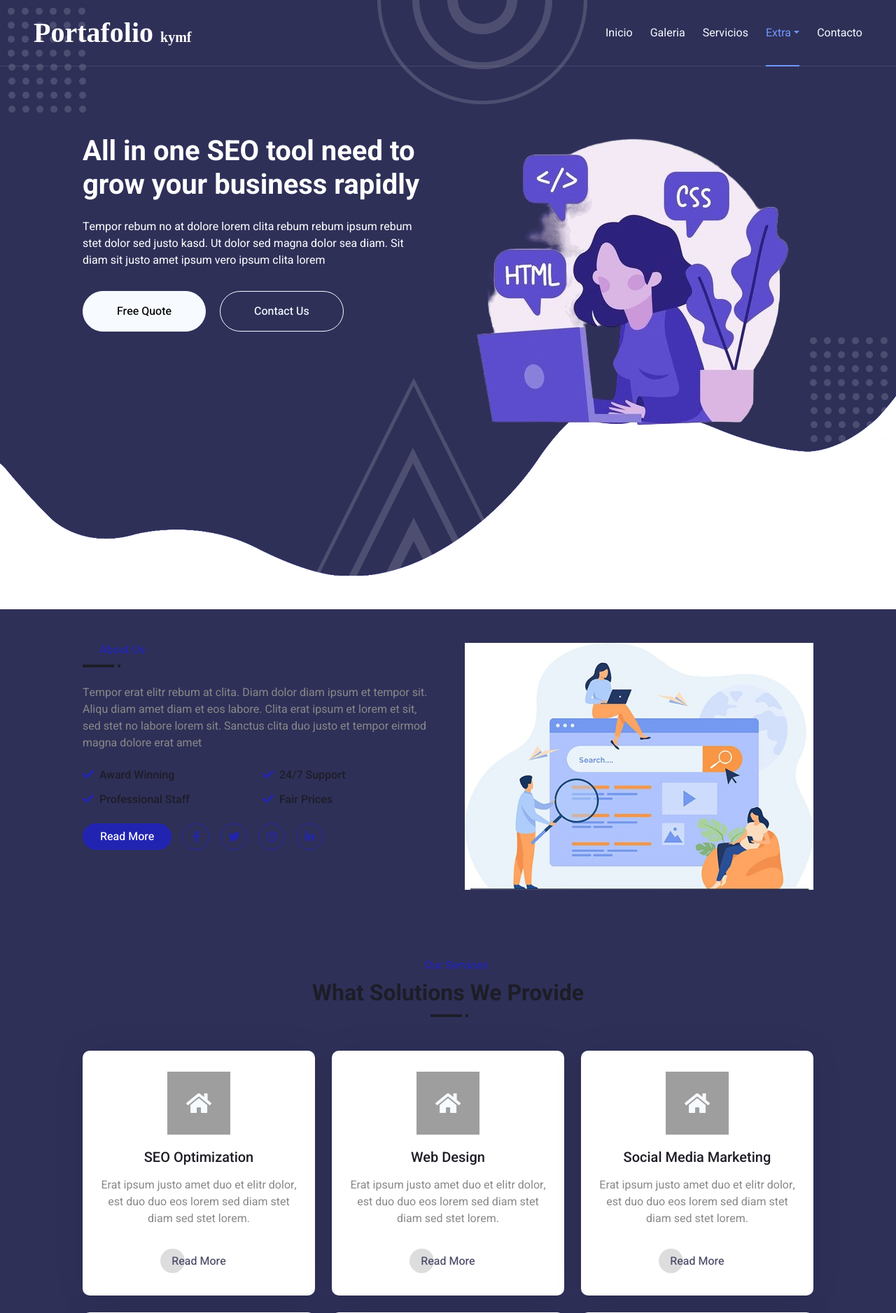
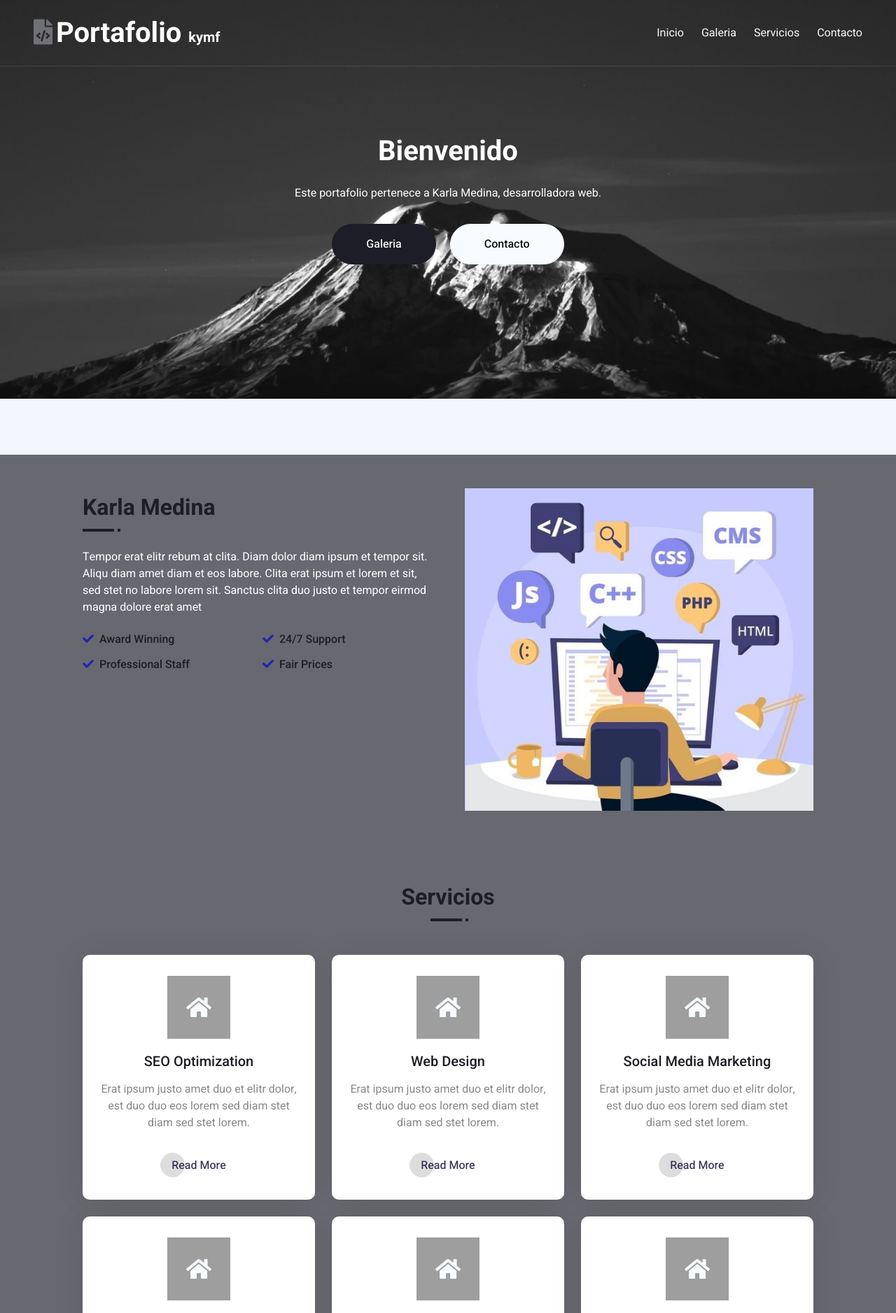
Before and after one commit to KarlaMedina97/portafolio, a PHP site: page / in a window 1280 px wide. Shown: the top 1877 px of the page at 70% size. Run offline with PHP 8.4, Linux system fonts and the light colour scheme; some libraries are stand-ins or nearby versions; grey boxes are pictures that could not be loaded.

Commit message:
Cambio de portada y otros

```diff
--- a/contact.php
+++ b/contact.php
@@ -1,5 +1,3 @@
-
-
 <div class="container-xxl py-5 hero-header mb-5">
     <div class="container my-5 py-5 px-lg-5">
         <div class="row g-5 py-5">
@@ -8,9 +6,9 @@
                 <hr class="bg-white mx-auto mt-0" style="width: 90px;">
                 <nav aria-label="breadcrumb">
                     <ol class="breadcrumb justify-content-center">
-                                    <li class="breadcrumb-item"><a class="text-white" href="#">Home</a></li>
+                        <li class="breadcrumb-item"><a class="text-white" href="?page=main">Home</a></li>
                         <li class="breadcrumb-item"><a class="text-white" href="#">Pages</a></li>
-                                    <li class="breadcrumb-item text-white active" aria-current="page">Contact</li>
+                        <li class="breadcrumb-item text-white active" aria-current="page">Contacto</li>
                     </ol>
                 </nav>
             </div>
--- a/css/style.css
+++ b/css/style.css
@@ -8,13 +8,22 @@
  }
 
 .container-xxl{
-    background-color: #2f3058;
+    background-color: #55555ee1;
+}
+
+.container-hd{
+    background:
+    url(../img/fondo-hd.jpg);
+    background-position:center ;
+    background-repeat: no-repeat;
+    margin-bottom: 80px;
+    opacity: 1;
 }
 
 /********** Template CSS **********/
 :root {
-    --primary: #4b4b68;
-    --secondary: #6f98ff;
+    --primary:  #0f0b35d7;
+    --secondary:  #03031f;
     --light: #F7FAFF;
     --dark: #1D1D27;
 }
@@ -63,6 +72,20 @@ h6,
 .btn {
     font-weight: 500;
     transition: .5s;
+}
+
+.btn-hd{
+    margin-right: 5px;
+}
+
+.btn-hd i{
+    font-size:36px;
+    color: #707077;
+}
+
+.btn-hd i:hover{
+    font-size:36px;
+    color: #151542c7;
 }
 
 .btn-square {
@@ -194,24 +217,6 @@ h6,
 }
 
 
-/*** Hero Header ***/
-.hero-header {
-    background:
-        url(../img/bg-dot.png),
-        url(../img/bg-dot.png),
-        url(../img/bg-round.png),
-        url(../img/bg-tree.png),
-        url(../img/bg-bottom-hero.png);
-    background-position:
-        10px 10px,
-        bottom 190px right 10px,
-        left 55% top -1px,
-        left 45% bottom -1px,
-        center bottom -1px;
-    background-repeat: no-repeat;
-}
-
-
 /*** Section Title ***/
 .section-title::before {
     position: absolute;
@@ -251,7 +256,7 @@ h6,
     height: 10px;
     top: 2px;
     left: 0;
-    background: #2f3058;
+    background: #a5a5b3;
 }
 
 .section-title h6::after {
--- a/main.php
+++ b/main.php
@@ -1,51 +1,31 @@
-            <div class="container-xxl py-5 hero-header mb-5">
+<!-- Section Start -->
+<div class="container-hd py-5">
     <div class="container my-5 py-5 px-lg-5">
         <div class="row g-5 py-5">
-                        <div class="col-lg-6 text-center text-lg-start">
-                            <h1 class="text-white mb-4 animated zoomIn">All in one SEO tool need to grow your business rapidly</h1>
-                            <p class="text-white pb-3 animated zoomIn">Tempor rebum no at dolore lorem clita rebum rebum ipsum rebum stet dolor sed justo kasd. Ut dolor sed magna dolor sea diam. Sit diam sit justo amet ipsum vero ipsum clita lorem</p>
-                            <a href="" class="btn btn-light py-sm-3 px-sm-5 rounded-pill me-3 animated slideInLeft">Free Quote</a>
-                            <a href="" class="btn btn-outline-light py-sm-3 px-sm-5 rounded-pill animated slideInRight">Contact Us</a>
+            <div class="col-lg-12 text-center">
+                <h1 class="text-white mb-4 animated zoomIn">Bienvenido</h1>
+                <p class="text-white pb-3 animated zoomIn">Este portafolio pertenece a Karla Medina, desarrolladora web.</p>
+                <a href="#gallery" class="btn btn-dark py-sm-3 px-sm-5 rounded-pill me-3 animated slideInLeft">Galeria</a>
+                <a href="?page=contact" class="btn btn-light py-sm-3 px-sm-5 rounded-pill animated slideInRight">Contacto</a>
             </div>
-                        <div class="col-lg-6 text-center text-lg-start">
-                            <img class="img-fluid" src="img/header_img.png" alt="">
+            <!-- <div class="col-lg-6 text-center text-lg-start">
+                <img class="img-fluid" style="border-radius: 25em; width:450px;" src="img/img_4.png" alt="img">
+            </div> -->
         </div>
     </div>
 </div>
-            </div>
-        </div>
-        <!-- Navbar & Hero End -->
-
-
-        <!-- Full Screen Search Start -->
-        <div class="modal fade" id="searchModal" tabindex="-1">
-            <div class="modal-dialog modal-fullscreen">
-                <div class="modal-content" style="background: rgba(29, 29, 39, 0.7);">
-                    <div class="modal-header border-0">
-                        <button type="button" class="btn bg-white btn-close" data-bs-dismiss="modal" aria-label="Close"></button>
-                    </div>
-                    <div class="modal-body d-flex align-items-center justify-content-center">
-                        <div class="input-group" style="max-width: 600px;">
-                            <input type="text" class="form-control bg-transparent border-light p-3" placeholder="Type search keyword">
-                            <button class="btn btn-light px-4"><i class="bi bi-search"></i></button>
-                        </div>
-                    </div>
-                </div>
-            </div>
-        </div>
-        <!-- Full Screen Search End -->
-
+<!-- Section End -->
 
 <!-- About Start -->
 <div class="container-xxl py-5">
     <div class="container px-lg-5">
         <div class="row g-5">
             <div class="col-lg-6 wow fadeInUp" data-wow-delay="0.1s">
-                        <div class="section-title position-relative mb-4 pb-2">
-                            <h6 class="position-relative text-primary ps-4">About Us</h6>
-                            <h2 class="mt-2"></h2>
+                <div id="about" class="section-title position-relative mb-4 pb-2">
+                    <!-- <h6 class="position-relative text-primary ps-4">Sobre mí</h6> -->
+                    <h2 class="mt-2">Karla Medina</h2>
                 </div>
-                        <p class="mb-4">Tempor erat elitr rebum at clita. Diam dolor diam ipsum et tempor sit. Aliqu diam amet diam et eos labore. Clita erat ipsum et lorem et sit, sed stet no labore lorem sit. Sanctus clita duo justo et tempor eirmod magna dolore erat amet</p>
+                <p class="mb-4 text-white">Tempor erat elitr rebum at clita. Diam dolor diam ipsum et tempor sit. Aliqu diam amet diam et eos labore. Clita erat ipsum et lorem et sit, sed stet no labore lorem sit. Sanctus clita duo justo et tempor eirmod magna dolore erat amet</p>
                 <div class="row g-3">
                     <div class="col-sm-6">
                         <h6 class="mb-3"><i class="fa fa-check text-primary me-2"></i>Award Winning</h6>
@@ -56,16 +36,10 @@
                         <h6 class="mb-0"><i class="fa fa-check text-primary me-2"></i>Fair Prices</h6>
                     </div>
                 </div>
-                        <div class="d-flex align-items-center mt-4">
-                            <a class="btn btn-primary rounded-pill px-4 me-3" href="">Read More</a>
-                            <a class="btn btn-outline-primary btn-square me-3" href=""><i class="fab fa-facebook-f"></i></a>
-                            <a class="btn btn-outline-primary btn-square me-3" href=""><i class="fab fa-twitter"></i></a>
-                            <a class="btn btn-outline-primary btn-square me-3" href=""><i class="fab fa-instagram"></i></a>
-                            <a class="btn btn-outline-primary btn-square" href=""><i class="fab fa-linkedin-in"></i></a>
-                        </div>
+
             </div>
             <div class="col-lg-6">
-                        <img class="img-fluid wow zoomIn" data-wow-delay="0.5s" src="img/about.jpg">
+                <img class="img-fluid wow zoomIn" data-wow-delay="0.5s" src="img/img_1.jpg">
             </div>
         </div>
     </div>
@@ -77,8 +51,8 @@
 <div class="container-xxl py-5">
     <div class="container px-lg-5">
         <div class="section-title position-relative text-center mb-5 pb-2 wow fadeInUp" data-wow-delay="0.1s">
-                    <h6 class="position-relative d-inline text-primary ps-4">Our Services</h6>
-                    <h2 class="mt-2">What Solutions We Provide</h2>
+            <!-- <h6 class="position-relative d-inline text-primary ps-4">Our Services</h6> -->
+            <h2 class="mt-2">Servicios</h2>
         </div>
         <div id="service" class="row g-4">
             <div class="col-lg-4 col-md-6 wow zoomIn" data-wow-delay="0.1s">
@@ -151,7 +125,7 @@
 <div class="container-xxl py-5">
     <div class="container px-lg-5">
         <div class="section-title position-relative text-center mb-5 pb-2 wow fadeInUp" data-wow-delay="0.1s">
-                    <h6 class="position-relative d-inline text-primary ps-4">Our Projects</h6>
+            <!-- <h6 class="position-relative d-inline text-primary ps-4">Our Projects</h6> -->
             <h2 class="mt-2">Recently Launched Projects</h2>
         </div>
         <div id="gallery" class="row mt-n2 wow fadeInUp" data-wow-delay="0.1s">
--- a/navbar.php
+++ b/navbar.php
@@ -8,12 +8,13 @@
     </div>
     <!-- Spinner End -->
 
-
     <!-- Navbar & Hero Start -->
     <div class="container-xxl position-relative p-0">
         <nav class="navbar navbar-expand-lg navbar-light px-4 px-lg-5 py-3 py-lg-0">
-                <a href="" class="navbar-brand p-0">
-                    <h1 style="font-family:'Lucida Bright';" class="m-0">Portafolio <span style="font-family:'Lucida Bright';" class="fs-5"> kymf</span></h1>
+            <a class="btn-hd" href="#"><i class="fas fa-file-code"></i></a>
+            <a href="#" class="navbar-brand p-0">
+                <!-- <img src="img/folder_3.png" alt="Logo"> -->
+                <h1 class="m-0">Portafolio <span class="fs-5"> kymf</span></h1>
             </a>
             <button class="navbar-toggler" type="button" data-bs-toggle="collapse" data-bs-target="#navbarCollapse">
                 <span class="fa fa-bars"></span>
@@ -23,13 +24,16 @@
                     <a href="?page=main" class="nav-item nav-link">Inicio</a>
                     <a href="?page=main#gallery" class="nav-item nav-link">Galeria</a>
                     <a href="?page=main#service" class="nav-item nav-link">Servicios</a>
-                        <div class="nav-item dropdown">
+                    <!-- <div class="nav-item dropdown">
                         <a href="#" class="nav-link dropdown-toggle active" data-bs-toggle="dropdown">Extra</a>
                         <div class="dropdown-menu m-0">
                             <a href="?page=404" class="dropdown-item active">404 Page</a>
                         </div>
-                        </div>
+                    </div> -->
                     <a href="?page=contact" class="nav-item nav-link">Contacto</a>
                 </div>
             </div>
         </nav>
+    </div>
+</div>
+<!-- Navbar & Hero End -->
```
Also changed, not shown: 404.php (+4 -4 lines), img/fondo-hd.jpg (added), img/hd_img.png (added), img/header_img.jpg (deleted), img/img_1.jpg (added), img/img_2.jpg (added), img/img_3.png (added), img/img_4.png (added). Lines whose indentation alone changed are shown as unchanged.
